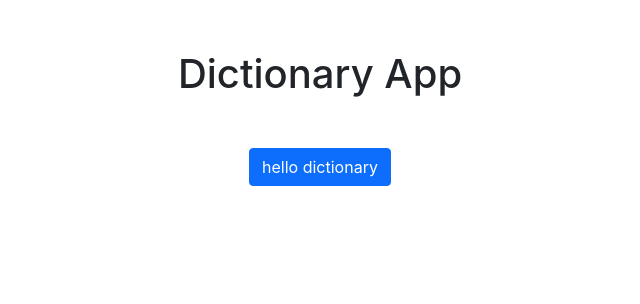
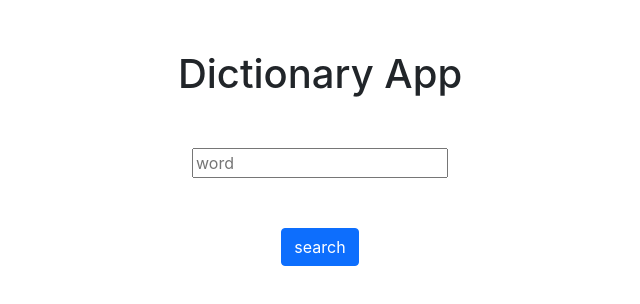
Before and after one commit to ArchiGen/react-dictionary-app, a React (Create React App) app: page / in a window 1280 px wide. Shown: the top 304 px of the page, without its empty margins (320-960 px from the left). Built offline with nearby package versions, Linux system fonts and the light colour scheme.

Commit message:
Search Engine added

```diff
--- a/src/App.css
+++ b/src/App.css
@@ -2,6 +2,13 @@ h1 {
   margin-top: 50px;
   text-align: center;
 }
+
+.form {
+  display: block;
+  margin: 50px auto 0 auto;
+  text-align: center;
+}
+
 .btn {
   display: block;
   margin: 50px auto 0 auto;
--- a/src/Dictionary.js
+++ b/src/Dictionary.js
@@ -1,12 +1,27 @@
-import React from "react";
+import React, { useState } from "react";
 
 export default function Dictionary() {
+  let [keyword, setKeyword] = useState("");
+
+  function search(event) {
+    event.preventDefault();
+    alert(keyword);
+  }
+
+  function handleChange(event) {
+    setKeyword(event.target.value);
+  }
+
   return (
     <div className="Container">
       <h1>Dictionary App</h1>
-      <button type="button" className="btn btn-primary">
-        hello dictionary
-      </button>
+
+      <form className="form" onSubmit={search}>
+        <input type="search" placeholder="word" onChange={handleChange}></input>
+        <button type="submit" className="btn btn-primary">
+          search
+        </button>
+      </form>
     </div>
   );
 }
```
